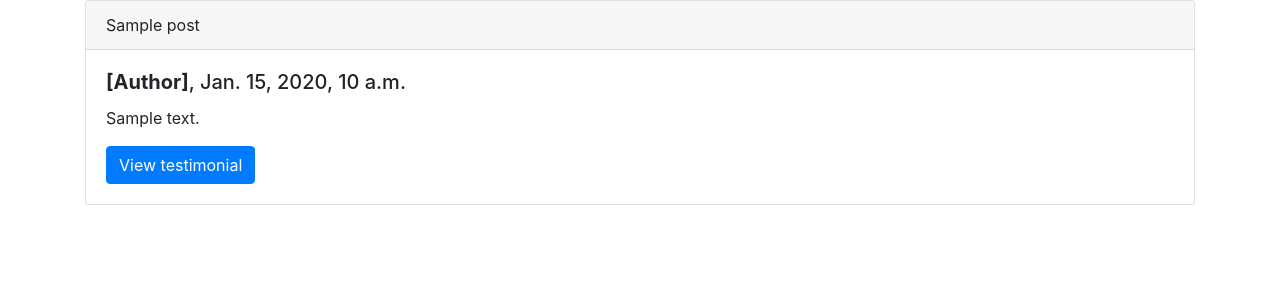
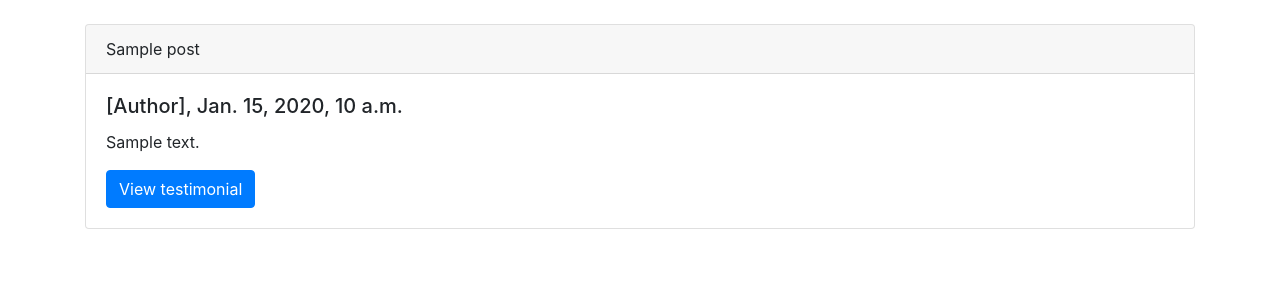
Before and after one commit to rhofvendahl/climate_africa, a Django app: page / in a window 1280 px wide. Shown: the top 300 px of the page. Run offline with Django 3.2, Linux system fonts and the light colour scheme; tables that the repository leaves empty hold one stand-in row (values such as "Sample post"); some libraries are stand-ins or nearby versions.

Commit message:
adjust test template

```diff
--- a/interface/templates/interface/test.html
+++ b/interface/templates/interface/test.html
@@ -5,10 +5,10 @@
 
 {% if posts %}
 {% for post in posts %}
-<div class="card">
+<div class="card mt-4">
     <div class="card-header">{{ post.title }}</div>
     <div class="card-body">
-        <h5 class="card-title"><strong>[Author]</strong>, {{ post.created_at }}</h5>
+        <h5 class="card-title">[Author], {{ post.created_at }}</h5>
         <p class="card-text">{{ post.text }}</p>
         <a href="#" class="btn btn-primary">View testimonial</a>
     </div>
```
